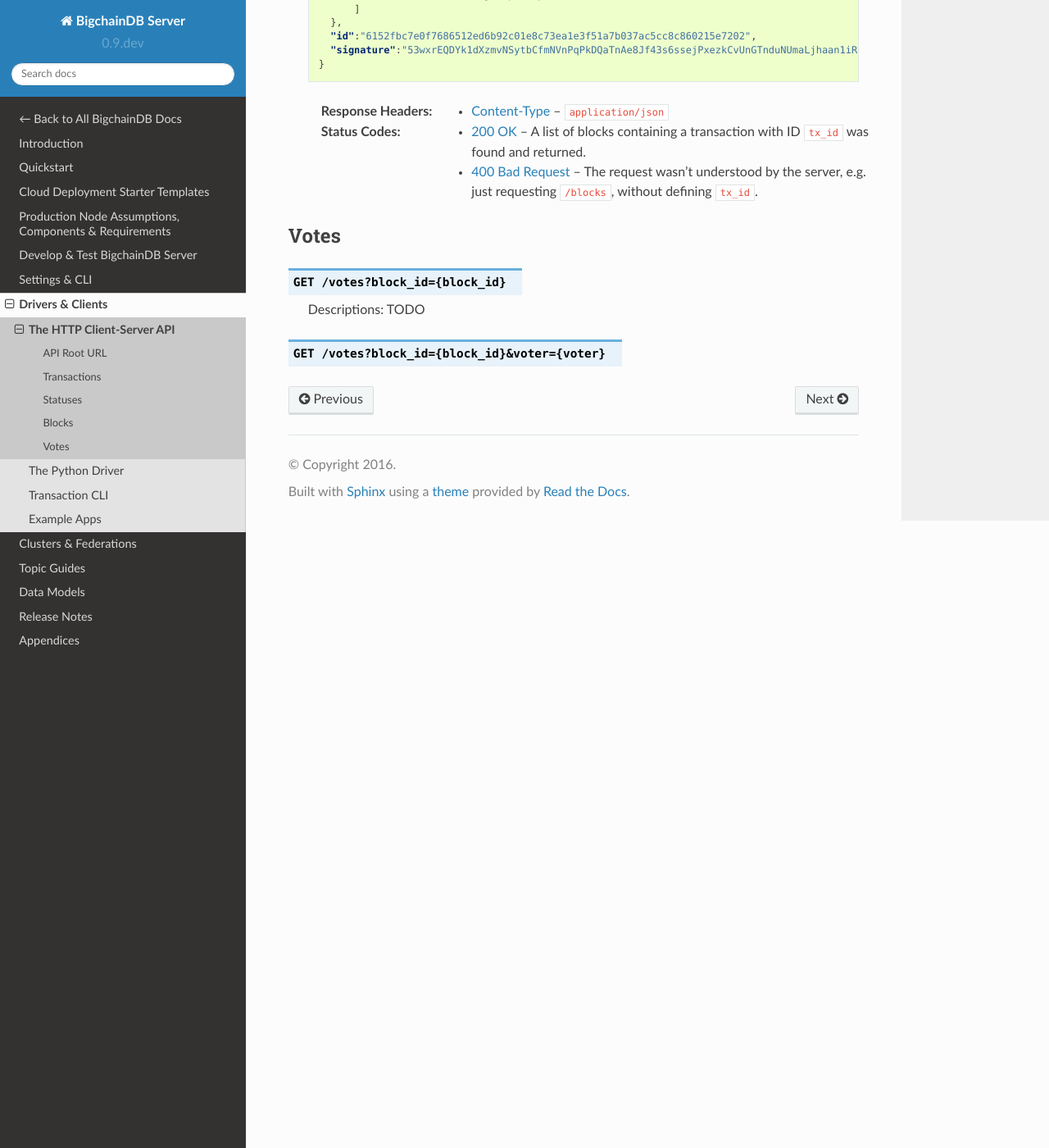
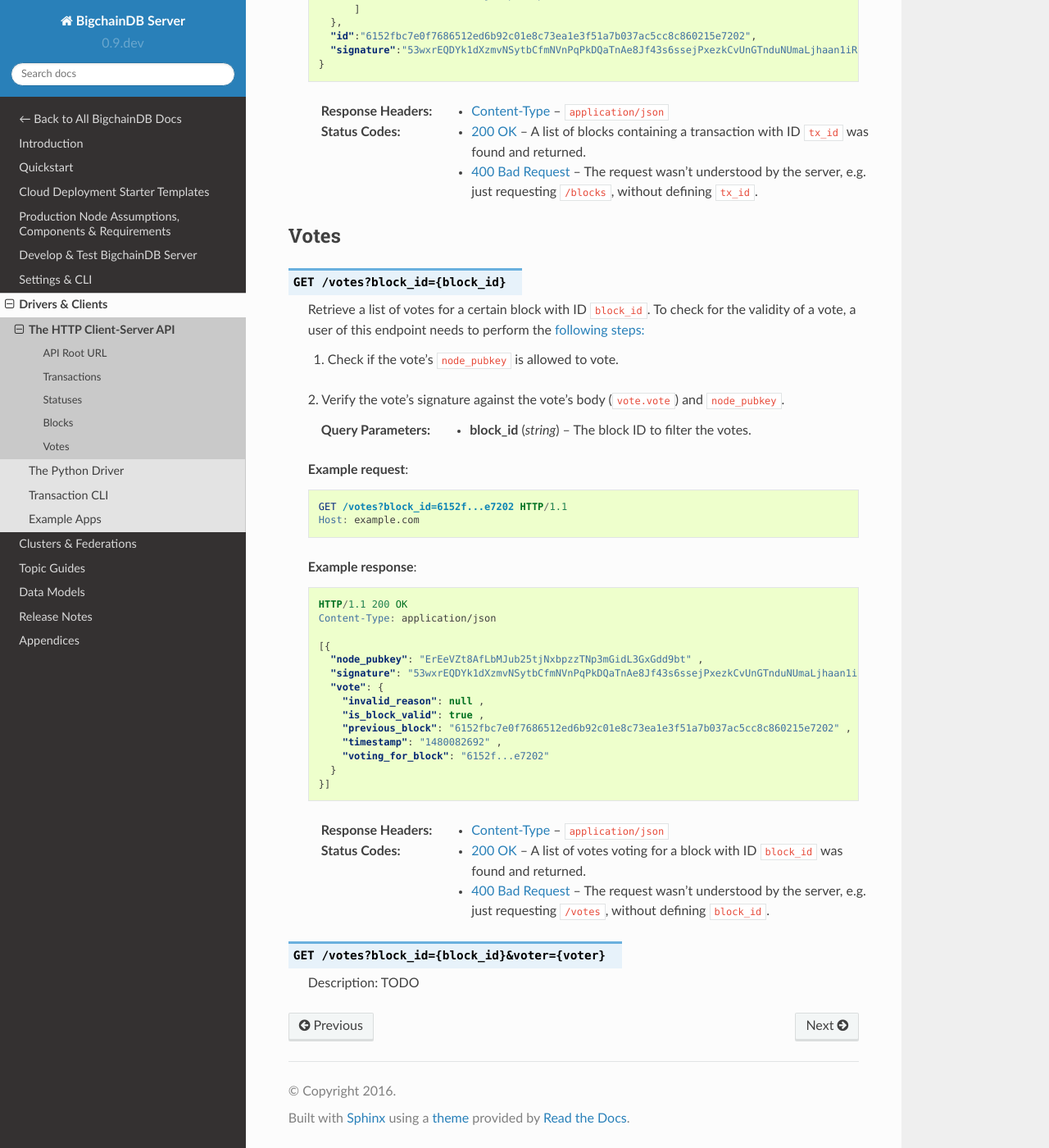
Before and after one commit to bigchaindb/bigchaindb, a Sphinx documentation site: the page built from docs/server/source/drivers-clients/http-client-server-api.rst, in a window 1280 px wide and 1400 px high, scrolled down 11735 px. Shown: the whole window at 82% size. Built offline with Sphinx 7.4.7 and the Read the Docs theme 2.0.0, drawn with Linux system fonts in a browser that asks for light colours; pages that are not in the unit, such as notebooks, are missing from menus.

Commit message:
Add retrieve votes by block

```diff
--- a/docs/server/source/drivers-clients/http-client-server-api.rst
+++ b/docs/server/source/drivers-clients/http-client-server-api.rst
@@ -638,6 +638,48 @@ Votes
 
 .. http:get:: /votes?block_id={block_id}
 
-   Descriptions: TODO
+   Retrieve a list of votes for a certain block with ID ``block_id``.
+   To check for the validity of a vote, a user of this endpoint needs to
+   perform the `following steps: <https://github.com/bigchaindb/bigchaindb/blob/8ebd93ed3273e983f5770b1617292aadf9f1462b/bigchaindb/util.py#L119>`_
+
+   1. Check if the vote's ``node_pubkey`` is allowed to vote.
+   2. Verify the vote's signature against the vote's body (``vote.vote``) and
+   ``node_pubkey``.
+
+   :query string block_id: The block ID to filter the votes.
+
+   **Example request**:
+
+   .. sourcecode:: http
+
+      GET /votes?block_id=6152f...e7202 HTTP/1.1
+      Host: example.com
+
+   **Example response**:
+
+   .. sourcecode:: http
+
+      HTTP/1.1 200 OK
+      Content-Type: application/json
+
+      [{
+        "node_pubkey": "ErEeVZt8AfLbMJub25tjNxbpzzTNp3mGidL3GxGdd9bt" ,
+        "signature": "53wxrEQDYk1dXzmvNSytbCfmNVnPqPkDQaTnAe8Jf43s6ssejPxezkCvUnGTnduNUmaLjhaan1iRLi3peu6s5DzA",
+        "vote": {
+          "invalid_reason": null ,
+          "is_block_valid": true ,
+          "previous_block": "6152fbc7e0f7686512ed6b92c01e8c73ea1e3f51a7b037ac5cc8c860215e7202" ,
+          "timestamp": "1480082692" ,
+          "voting_for_block": "6152f...e7202"
+        }
+      }]
+
+   :resheader Content-Type: ``application/json``
+
+   :statuscode 200: A list of votes voting for a block with ID ``block_id`` was found and returned.
+   :statuscode 400: The request wasn't understood by the server, e.g. just requesting ``/votes``, without defining ``block_id``.
+
 
 .. http:get:: /votes?block_id={block_id}&voter={voter}
+
+   Description: TODO
```
